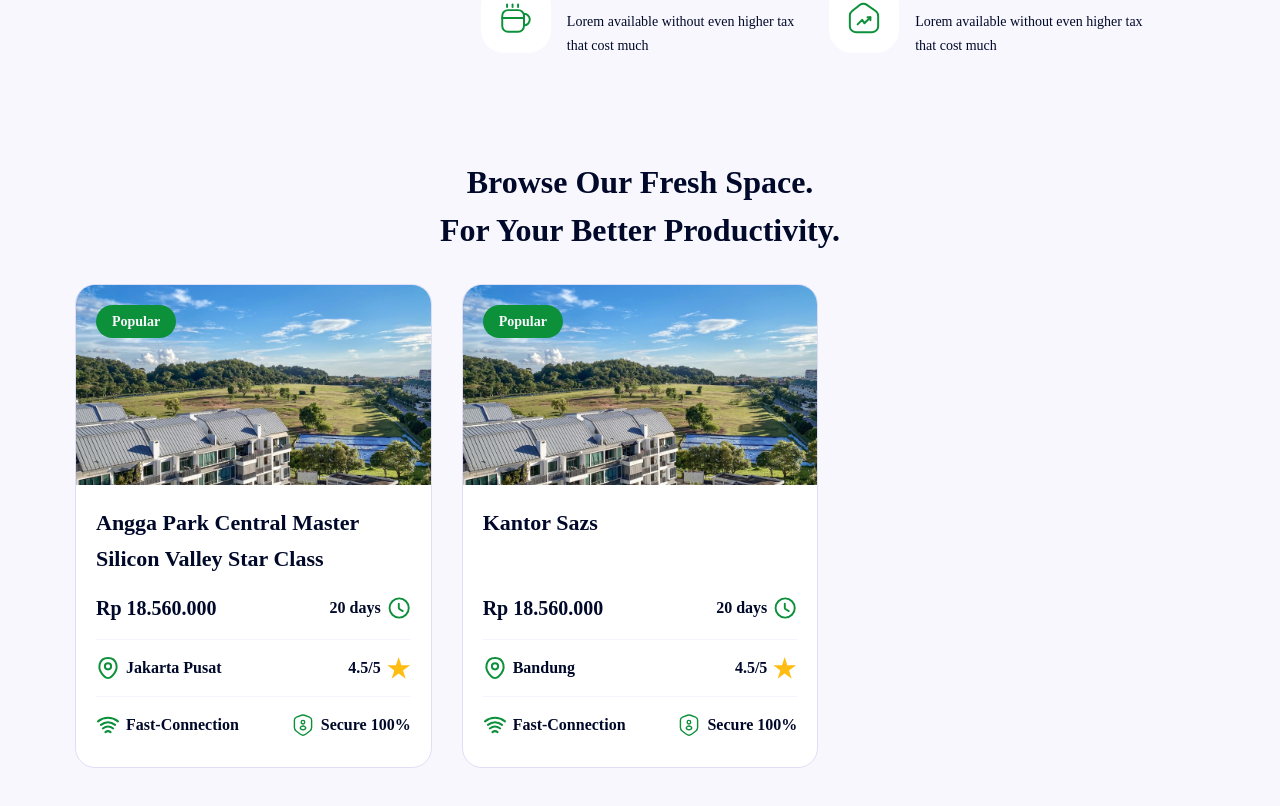
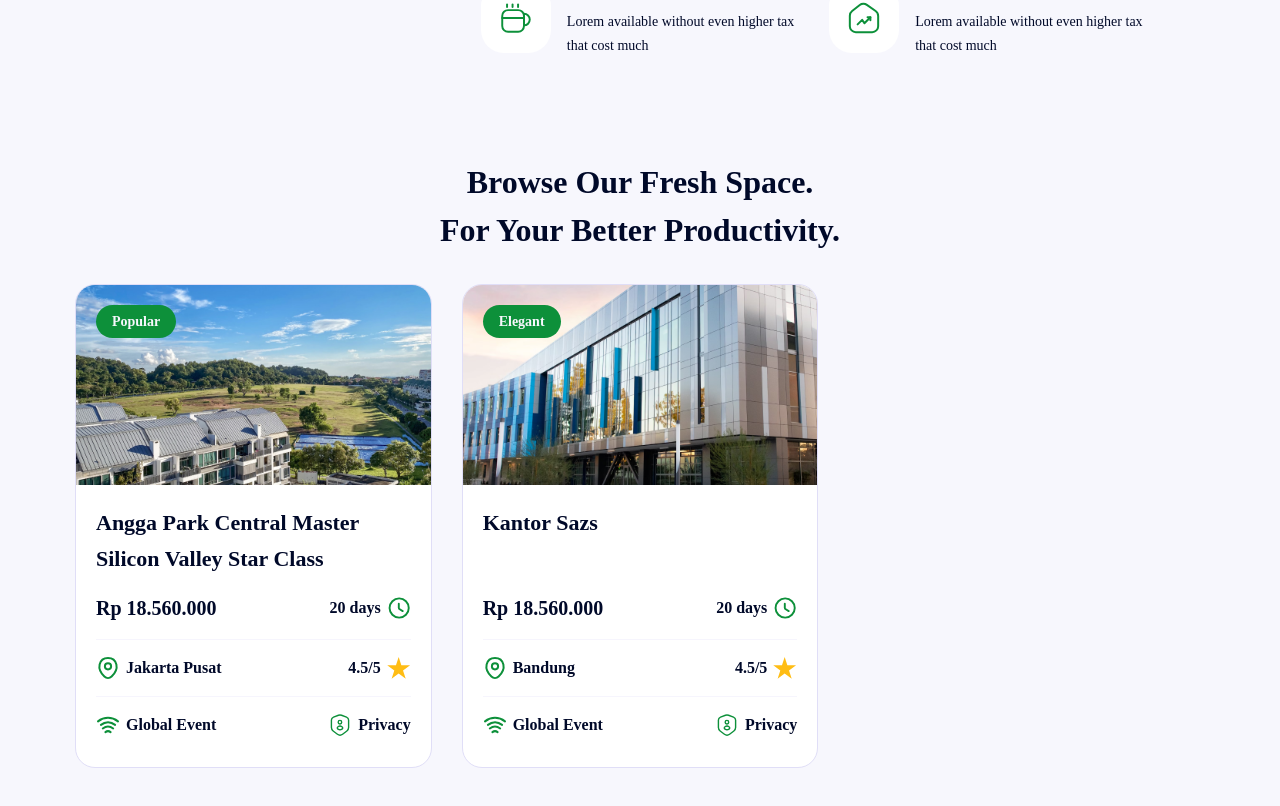
Before and after one commit to azizhadiid/My-Office-App, a Next.js app: page / in a window 1280 px wide. Shown: the part 1946-2752 px from the top of the page. Built offline with nearby package versions, Linux system fonts and the light colour scheme.

Commit message:
Props data office card

```diff
--- a/src/features/offices/components/OfficeCard.tsx
+++ b/src/features/offices/components/OfficeCard.tsx
@@ -1,15 +1,21 @@
+import Image from "next/image";
 import { OfficeSpace } from "../types/officeSpace.types";
+import Link from "next/link";
 
 const OfficeCard = ({ office }: { office: OfficeSpace }) => {
     return (
-        <a href="details.html" className="card">
+        <Link href={`/office/${office.slug}`} className="card">
             <div className="flex flex-col rounded-[20px] border border-[#E0DEF7] bg-white overflow-hidden">
                 <div className="thumbnail-container relative w-full h-[200px]">
-                    <p className="absolute top-5 left-5 w-fit rounded-full p-[6px_16px] bg-[#0D903A] font-bold text-sm leading-[21px] text-[#F7F7FD]">
-                        Popular
-                    </p>
-                    <img
-                        src="/assets/images/thumbnails/thumbnails-1.png"
+                    {office.tags.map((tag) => (
+                        <p key={tag} className="absolute top-5 left-5 w-fit rounded-full p-[6px_16px] bg-[#0D903A] font-bold text-sm leading-[21px] text-[#F7F7FD]">
+                            {tag}
+                        </p>
+                    ))}
+                    <Image
+                        src={office.image}
+                        width={400}
+                        height={200}
                         className="w-full h-full object-cover"
                         alt="thumbnails"
                     />
@@ -24,7 +30,9 @@ const OfficeCard = ({ office }: { office: OfficeSpace }) => {
                         </p>
                         <div className="flex items-center justify-end gap-[6px]">
                             <p className="font-semibold">20 days</p>
-                            <img
+                            <Image
+                                width={24}
+                                height={24}
                                 src="/assets/images/icons/clock.svg"
                                 className="w-6 h-6"
                                 alt="icon"
@@ -34,7 +42,9 @@ const OfficeCard = ({ office }: { office: OfficeSpace }) => {
                     <hr className="border-[#F6F5FD]" />
                     <div className="flex items-center justify-between">
                         <div className="flex items-center justify-end gap-[6px]">
-                            <img
+                            <Image
+                                width={24}
+                                height={24}
                                 src="/assets/images/icons/location.svg"
                                 className="w-6 h-6"
                                 alt="icon"
@@ -43,7 +53,9 @@ const OfficeCard = ({ office }: { office: OfficeSpace }) => {
                         </div>
                         <div className="flex items-center justify-end gap-[6px]">
                             <p className="font-semibold">{office.rating}/5</p>
-                            <img
+                            <Image
+                                width={24}
+                                height={24}
                                 src="/assets/images/icons/Star 1.svg"
                                 className="w-6 h-6"
                                 alt="icon"
@@ -53,25 +65,29 @@ const OfficeCard = ({ office }: { office: OfficeSpace }) => {
                     <hr className="border-[#F6F5FD]" />
                     <div className="flex items-center justify-between">
                         <div className="flex items-center justify-end gap-[6px]">
-                            <img
+                            <Image
+                                width={24}
+                                height={24}
                                 src="/assets/images/icons/wifi.svg"
                                 className="w-6 h-6"
                                 alt="icon"
                             />
-                            <p className="font-semibold">Fast-Connection</p>
+                            <p className="font-semibold">{office.features[0]}</p>
                         </div>
                         <div className="flex items-center justify-end gap-[6px]">
-                            <img
+                            <Image
+                                width={24}
+                                height={24}
                                 src="/assets/images/icons/security-user.svg"
                                 className="w-6 h-6"
                                 alt="icon"
                             />
-                            <p className="font-semibold">Secure 100%</p>
+                            <p className="font-semibold">{office.features[1]}</p>
                         </div>
                     </div>
                 </div>
             </div>
-        </a>
+        </Link>
     );
 };
 
--- a/src/features/offices/data/officeSpaces.mock.ts
+++ b/src/features/offices/data/officeSpaces.mock.ts
@@ -37,16 +37,16 @@ export const officeSpaces: OfficeSpace[] = [
         title: 'Kantor Sazs',
         slug: 'kantor&sazs',
         price: 18560000,
-        duration: '20 days',
+        duration: '15 days',
         location: 'Bandung',
         rating: 4.5,
         address: 'Dekat gedung BWA HQ di Bandung no 102939',
-        image: '/assets/images/thumbnails/thumbnails-1.png',
+        image: '/assets/images/thumbnails/thumbnails-2.png',
         images: [
             '/assets/images/thumbnails/thumbnail-details-2.png',
             '/assets/images/thumbnails/thumbnail-details-3.png'
         ],
-        tags: ['Popular'],
+        tags: ['Elegant'],
         about: 'Whether you need quiet private space away from distractions or collaborate in person...',
         features: ['Global Event', 'Privacy', 'Free Move', 'Sustainability'],
         isFullyBooked: false,
```
